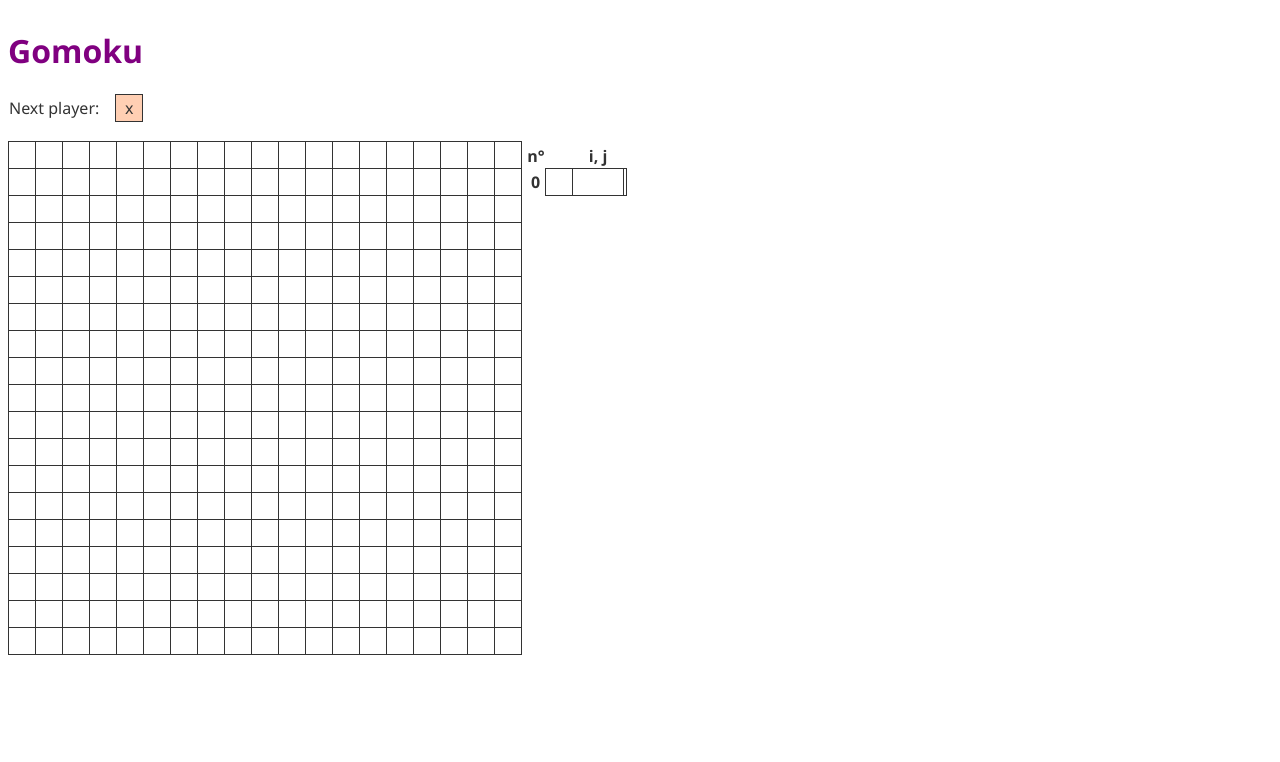
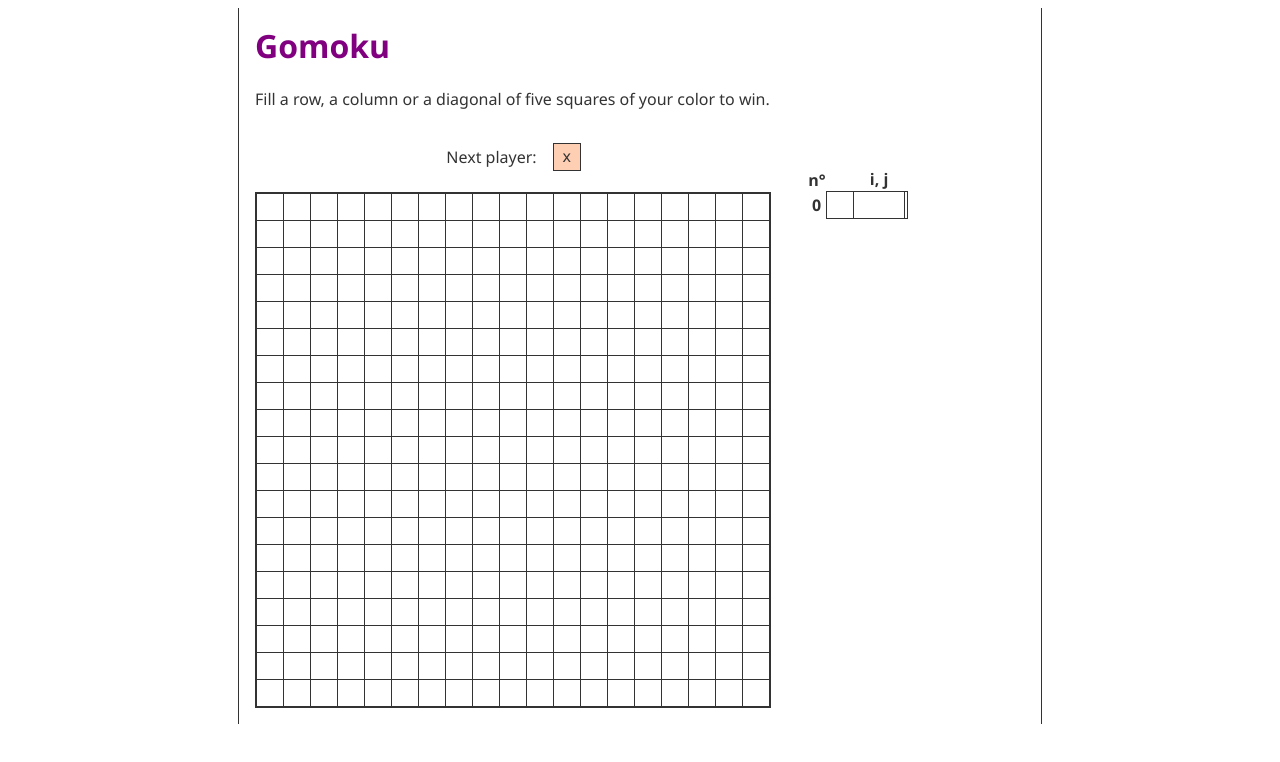
Before and after one commit to mathieucaroff/gomoku-svelte, a Svelte app: page / in a window 1280 px wide. Shown: the top 762 px of the page. Built offline with nearby package versions, Linux system fonts and the light colour scheme.

Commit message:
center elements

```diff
--- a/src/App.svelte
+++ b/src/App.svelte
@@ -70,24 +70,16 @@
 </script>
 
 <style>
+  main {
+    max-width: 770px;
+    margin: 0 auto;
+    border-width: 0 1px 0 1px;
+    border-style: solid;
+    padding: 1em;
+  }
   h1 {
     color: purple;
-  }
-  td.x,
-  td.o,
-  td.empty {
-    --size: 1.5em;
-    width: var(--size);
-    height: var(--size);
-    border: 1px solid;
-    text-align: center;
-    vertical-align: center;
-  }
-  td.x {
-    background: rgb(255, 207, 179);
-  }
-  td.o {
-    background: rgb(205, 255, 129);
+    margin-top: 0;
   }
   table {
     border-collapse: collapse;
@@ -98,8 +90,26 @@
     padding: 1px;
     height: auto;
   }
-  .verticalMargin1 {
-    margin: 1em 0;
+  td.x,
+  td.o,
+  td.empty {
+    --size: 1.5em;
+    width: var(--size);
+    height: var(--size);
+    border: 1px solid;
+    text-align: center;
+    vertical-align: top;
+  }
+  td.x {
+    background: rgb(255, 207, 179);
+  }
+  td.o {
+    background: rgb(205, 255, 129);
+  }
+  .hcenter {
+    text-align: center;
+    margin-left: auto;
+    margin-right: auto;
   }
   .inline {
     display: inline;
@@ -108,7 +118,24 @@
     height: 2em;
   }
   .vcenter {
+    vertical-align: middle;
+  }
+  .vmargin {
+    margin: 1em 0;
+  }
+  #board {
+    margin-right: 2em;
+  }
+  #board tbody {
+    border: 2px solid;
+  }
+  #history td {
+    border: 1px solid;
+    text-align: center;
     vertical-align: center;
+  }
+  #history .ij {
+    min-width: 3em;
   }
   #nextPlayer th {
     font-weight: normal;
@@ -117,19 +144,20 @@
   #winner th {
     padding-right: 1em;
   }
-  #history td {
-    border: 1px solid;
-    text-align: center;
-    vertical-align: center;
-  }
-  #history .ij {
-    width: 3em;
-  }
 </style>
 
+<main>
   <h1>Gomoku</h1>
 
-<div class="verticalMargin1">
+  <p id="rules">
+    Fill a row, a column or a diagonal of five squares of your color to win.
+  </p>
+
+  <table class="inline" id="board">
+    <thead>
+      <td colspan={size}>
+        <div class="vmargin hcenter">
+          <span>
             {#if winner === ''}
               <table class="inline" id="nextPlayer">
                 <tr>
@@ -145,9 +173,11 @@
                 </tr>
               </table>
             {/if}
+          </span>
         </div>
-
-<table class="inline" id="board">
+      </td>
+    </thead>
+    <tbody>
       {#each table as row, i}
         <tr>
           {#each row as item, j}
@@ -159,6 +189,7 @@
           {/each}
         </tr>
       {/each}
+    </tbody>
   </table>
 
   <table class="inline" id="history">
@@ -199,3 +230,4 @@
       {/each}
     </tbody>
   </table>
+</main>
```
Lines whose indentation alone changed are shown as unchanged.
